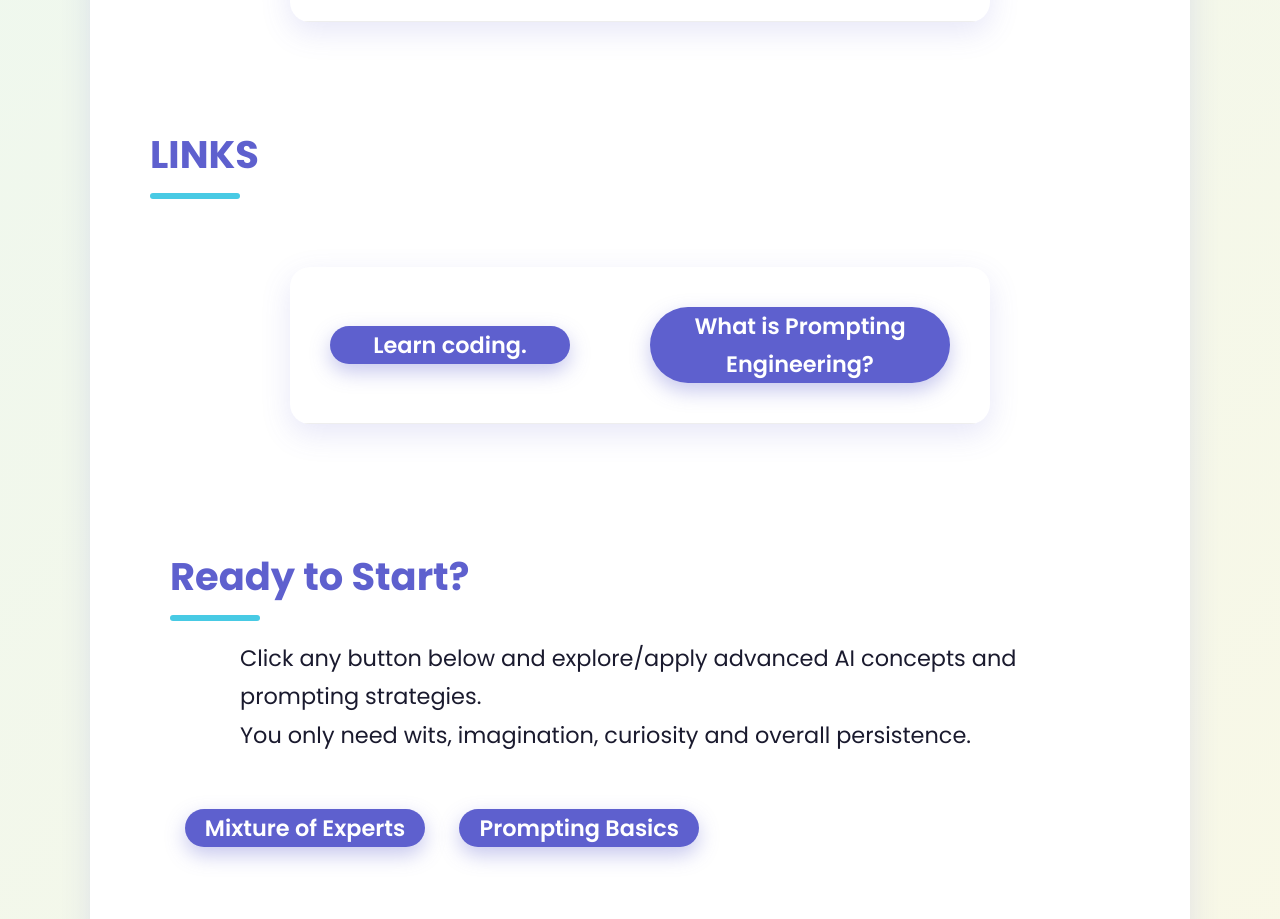
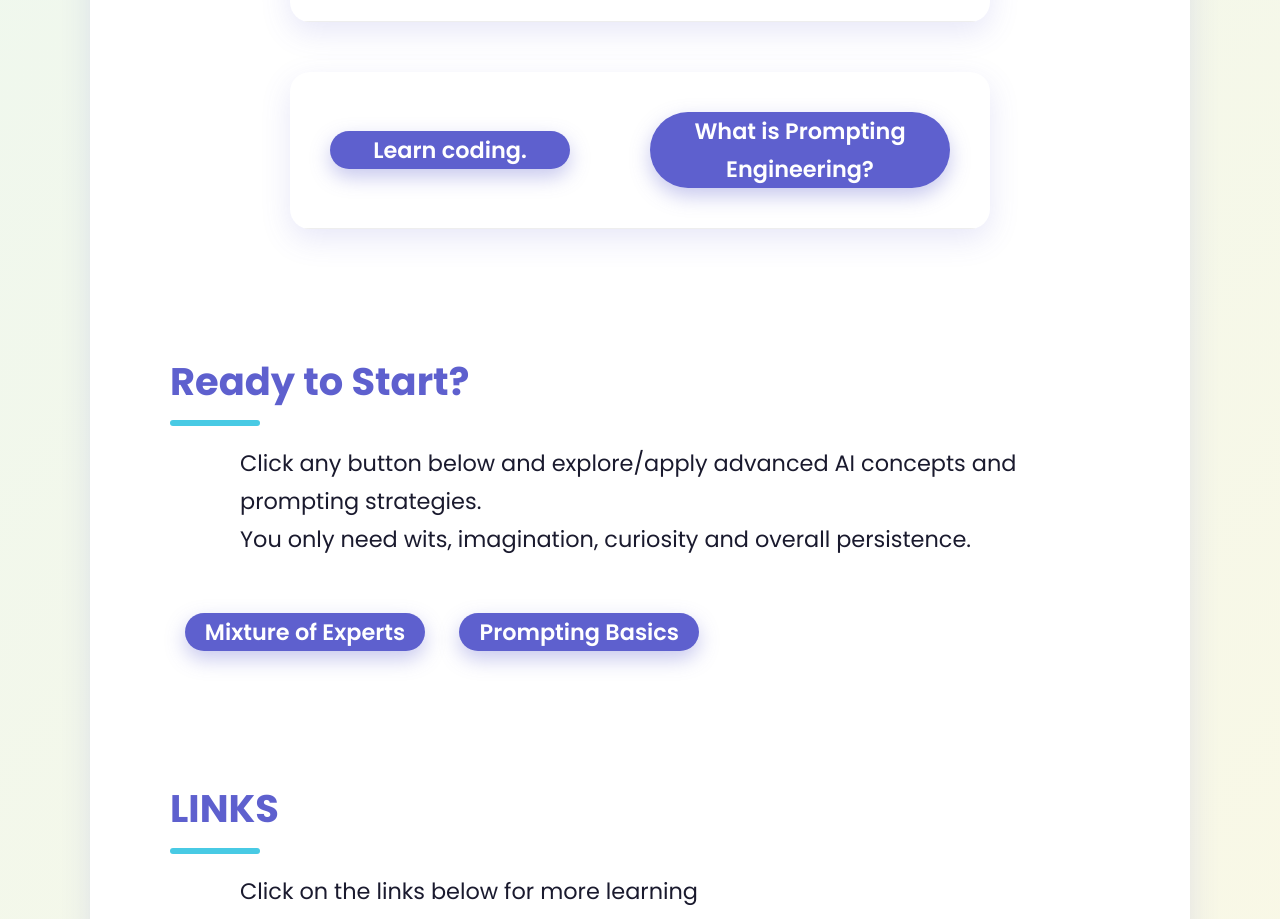
Before and after one commit to Arghonought/Urban-Mowgli, a plain HTML site: page index.html in a window 1280 px wide. Shown: the part 3880-4799 px from the top of the page. Drawn offline with Linux system fonts and the light colour scheme.

Commit message:
Update index.html

```diff
--- a/index.html
+++ b/index.html
@@ -291,8 +291,6 @@
     <td>AI calculates the outcomes and does not always aligned to the truth, the format you requested the information to be presented (i.e. a table) and/or the facts and the truth (AI hallucinates )<br>AI is good at what it does, but it not an entity as such. It does exist only when it is answering your questions or executing your instructions. AI is an advanced software which is able to simulate at a very high speed the lowest level of the human cognition's  tools (Memory/storage, retrieval of data, calculations (arithmetic, statistics, functions, probabilities, logic)<br></td>
   </tr>
 </table>
-
-<h2> LINKS </h2><br>
   <table>
     <tr>
     <td> <a href="https://www.w3schools.com/"class="btn" target="_blank" rel="noopener noreferrer"> Learn coding.</a></td>
```
